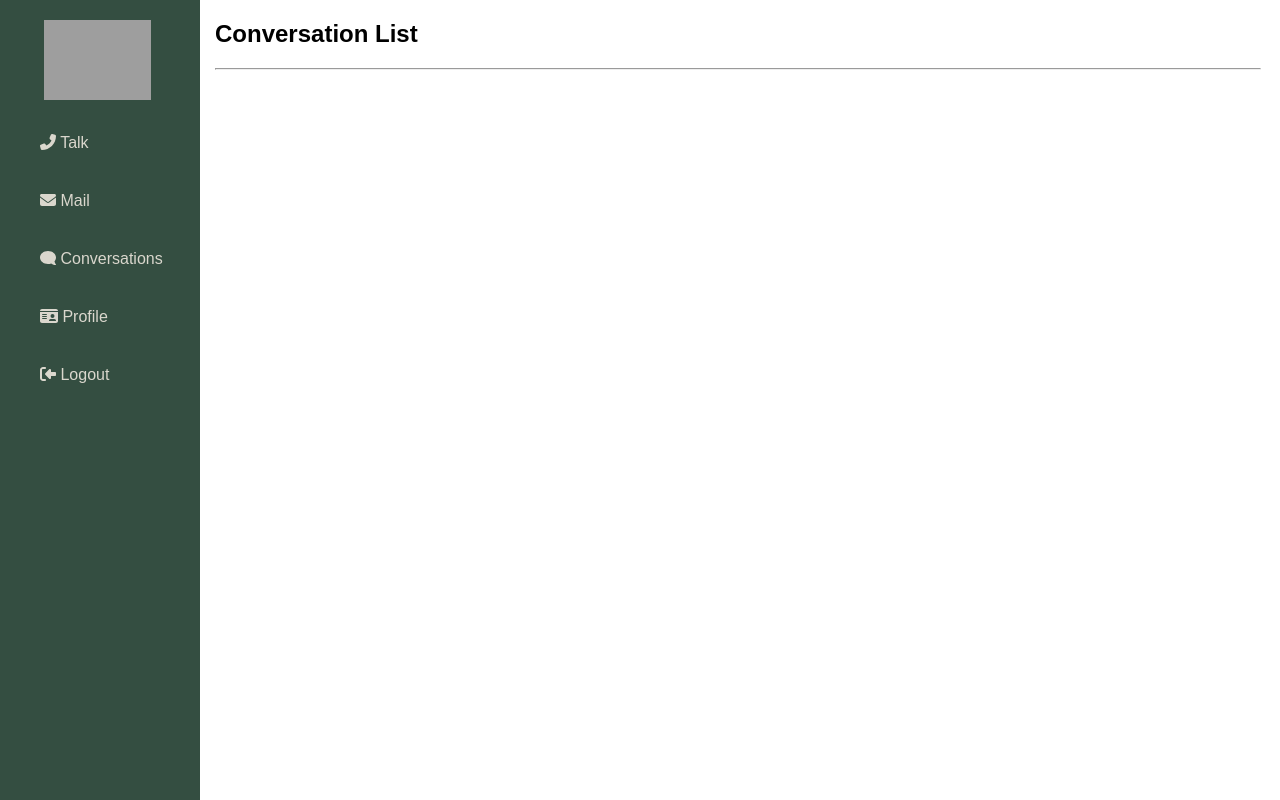
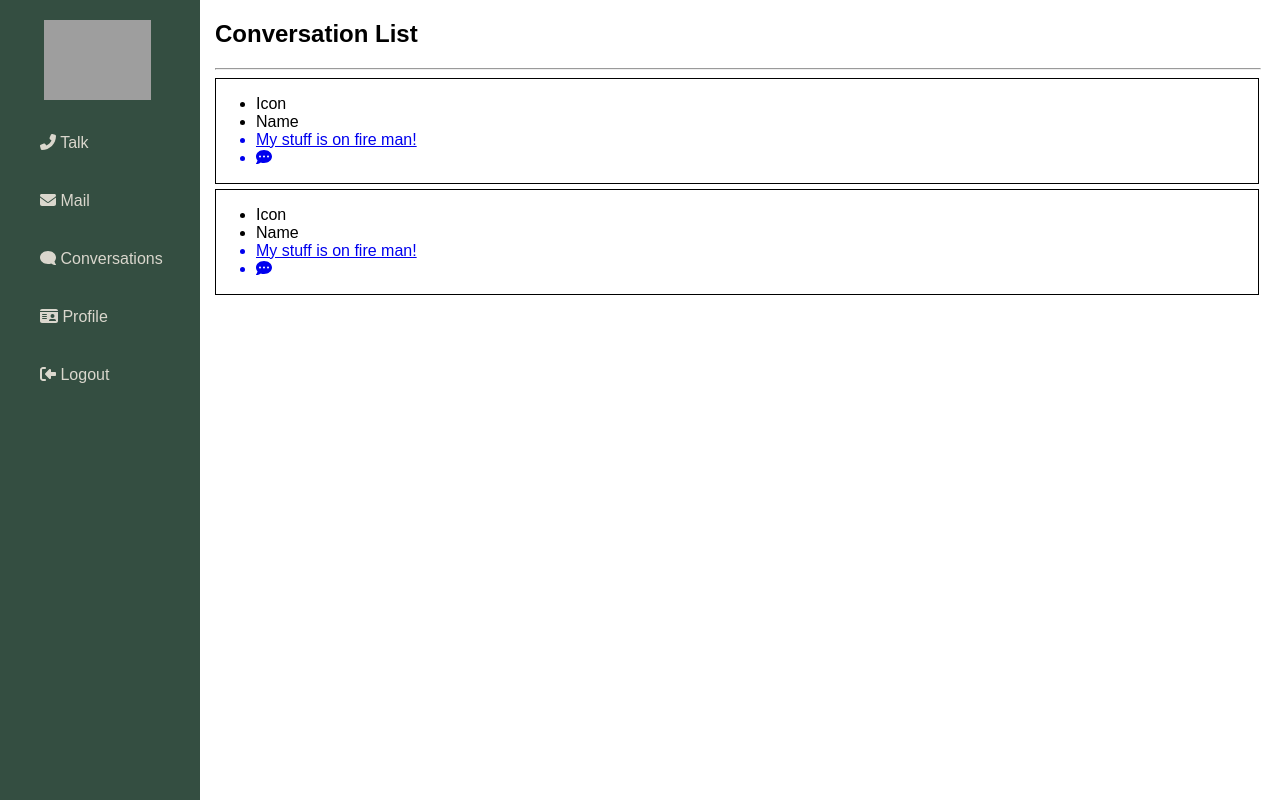
Before and after one commit to benburgos/pandapad-fe, a React (Create React App) app: page / in a window 1280 px wide. Built offline with nearby package versions, Linux system fonts and the light colour scheme; no server answers; grey boxes are pictures that could not be loaded.

Commit message:
adds hardcorded cards

```diff
--- a/src/routes/conversation.css
+++ b/src/routes/conversation.css
@@ -1,9 +1,19 @@
 .conversation-box {
-    text-align: left;
-    margin-left: 215px;
+  text-align: left;
+  margin-left: 215px;
 }
 
 .conversation-box hr {
-    width: 98%;
-    margin-right: 20px;
+  width: 98%;
+  margin-right: 20px;
 }
+
+.conversation-list {
+  width: 98%;
+  margin-top: 5px;
+}
+
+.conversation-list-card {
+  border: 1px solid black;
+  margin-top: 5px;
+}
--- a/src/routes/conversation.js
+++ b/src/routes/conversation.js
@@ -1,17 +1,52 @@
-import './conversation.css'
+import { Link } from 'react-router-dom';
+import { FontAwesomeIcon } from '@fortawesome/react-fontawesome';
+import {
+  faCommentDots
+} from '@fortawesome/free-solid-svg-icons';
+import './conversation.css';
 
 export default function Conversation() {
   return (
-    <div className='conversation-box'>
+    <div className="conversation-box">
       <div className="header">
         <h2>Conversation List</h2>
       </div>
 
       <hr />
 
-      <div className='conversation-list'>
+      <div className="conversation-list">
+        <div className='conversation-list-card'>
+            <ul>
+            <div className="conversation-list-user">
+                <li>Icon</li>
+                <li>Name</li>
+            </div>
 
+            <div className="conversation-list-comment">
+                <Link to='/unavailable'>
+                    <li>My stuff is on fire man!</li>
+                    <li><FontAwesomeIcon icon={faCommentDots} /></li>
+                </Link>
+            </div>
+            </ul>
+        </div>
+        <div className='conversation-list-card'>
+            <ul>
+            <div className="conversation-list-user">
+                <li>Icon</li>
+                <li>Name</li>
+            </div>
+
+            <div className="conversation-list-comment">
+                <Link to='/unavailable'>
+                    <li>My stuff is on fire man!</li>
+                    <li><FontAwesomeIcon icon={faCommentDots} /></li>
+                </Link>
+            </div>
+            </ul>
+        </div>
       </div>
+
     </div>
   );
 }
```
